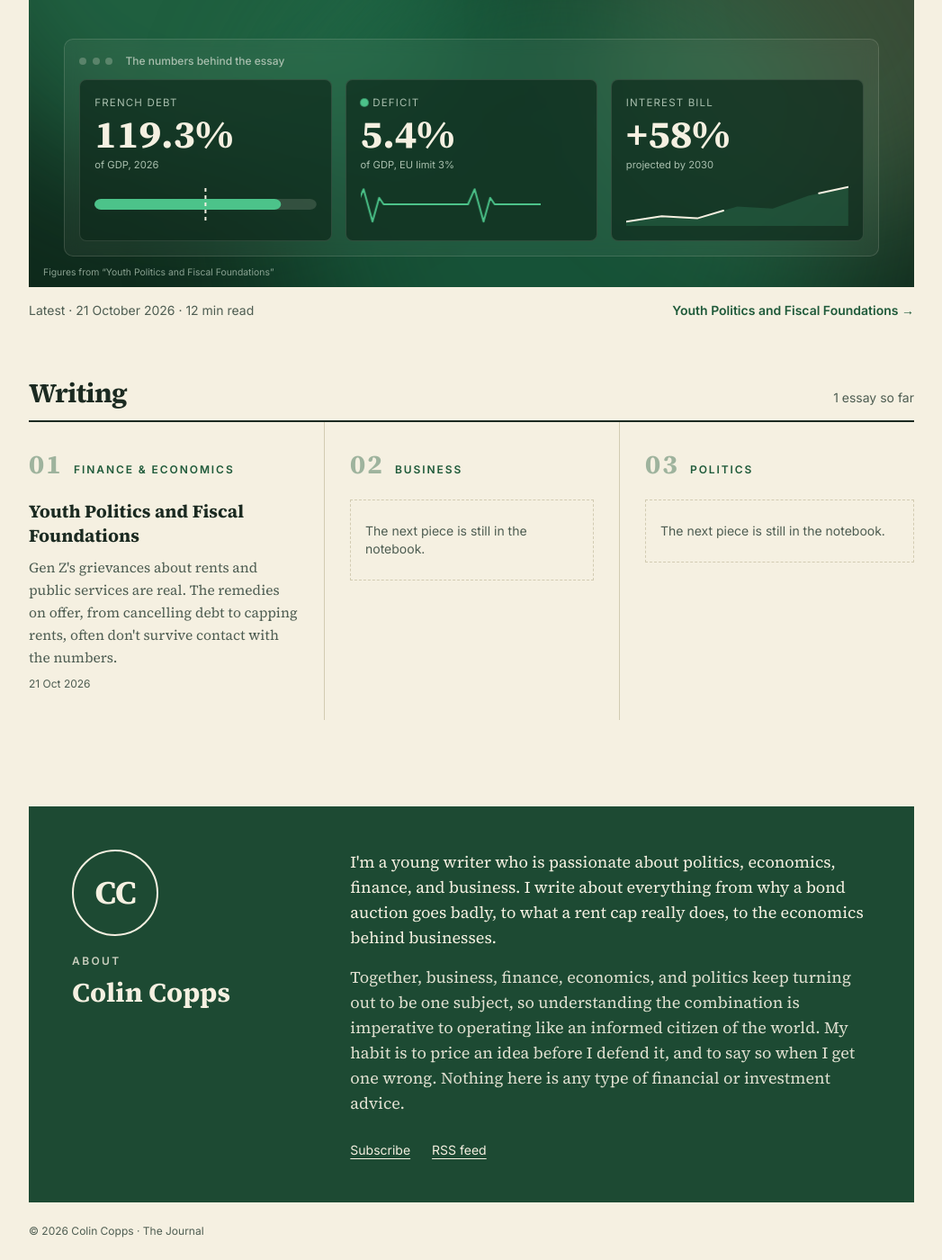
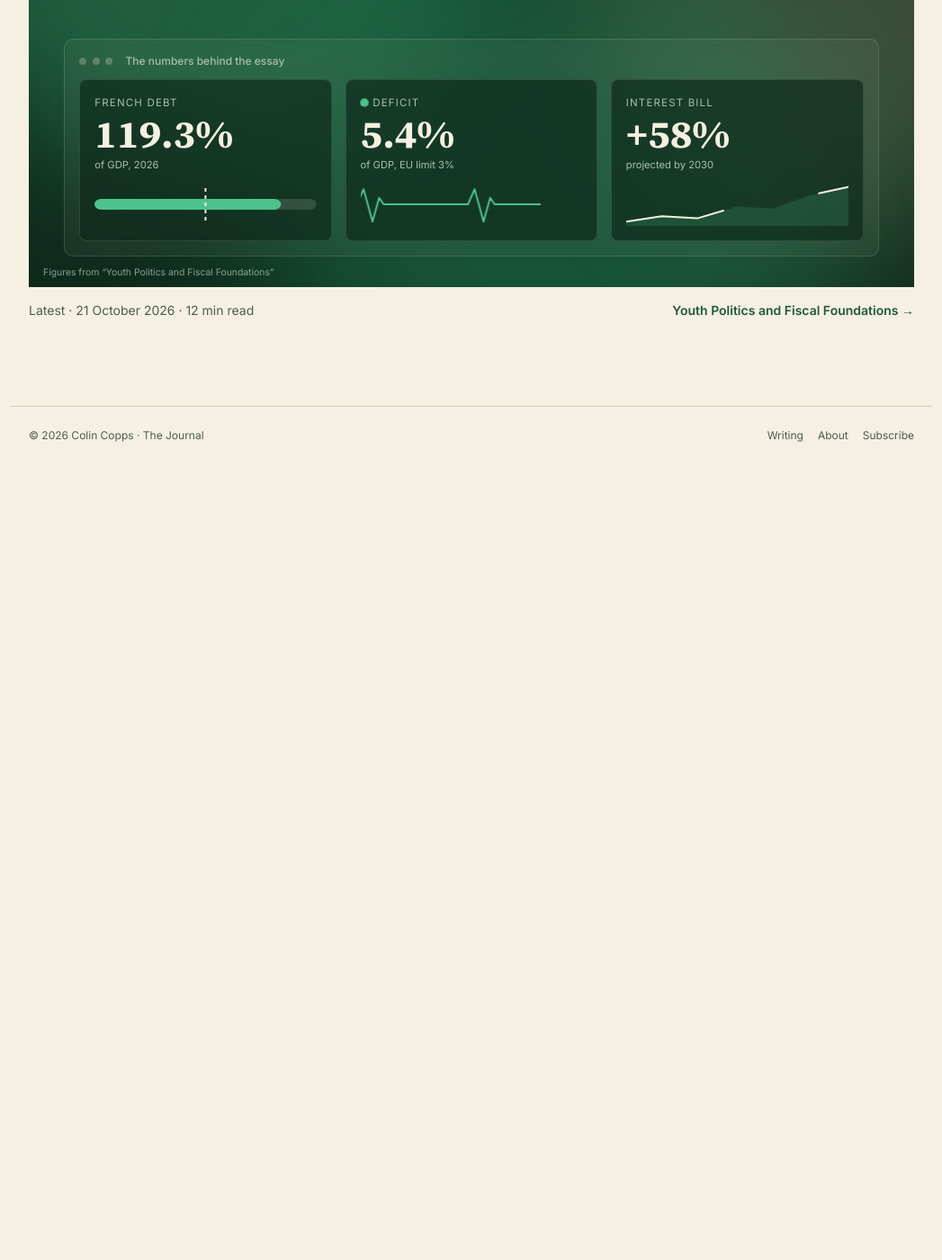
Before and after one commit to The-JournaI/the-journai.github.io, a Jekyll site: the page built from index.html, in a window 1280 px wide and 1400 px high, scrolled down 347 px. Shown: the whole window at 90% size, without its empty margins (116-1163 px from the left). Built offline with Jekyll 4.4.1, drawn with Linux system fonts in a browser that asks for light colours; nearby versions of some CDN libraries; after the commit the page ends 900 px from its top, so only the background shows below that.

Commit message:
Split Writing and About into their own pages

```diff
--- a/_layouts/default.html
+++ b/_layouts/default.html
@@ -48,8 +48,8 @@
   <header class="mx-auto max-w-5xl px-5 pt-6 pb-4 border-b-2 border-ink flex items-baseline justify-between font-sans">
     <a href="{{ '/' | relative_url }}" class="font-serif text-3xl font-bold tracking-tight">{{ site.title }}</a>
     <nav aria-label="Primary" class="flex items-center gap-5 text-sm">
-      <a class="t hidden sm:inline" href="{{ '/' | relative_url }}#writing">Writing</a>
-      <a class="t hidden sm:inline" href="{{ '/' | relative_url }}#about">About</a>
+      <a class="t hidden sm:inline" href="{{ '/writing/' | relative_url }}">Writing</a>
+      <a class="t hidden sm:inline" href="{{ '/about/' | relative_url }}">About</a>
       <a class="t hidden sm:inline" href="{{ '/subscribe/' | relative_url }}">Subscribe</a>
       <button id="theme" type="button" aria-pressed="false" class="border border-rule px-3 py-1.5 text-xs hover:border-accent hover:text-accent transition-colors">
         <span class="dark:hidden">Dark</span><span class="hidden dark:inline">Light</span><span class="sr-only"> mode</span>
@@ -61,25 +61,11 @@
     {{ content }}
   </main>
 
-  <footer id="about" class="mx-auto max-w-5xl px-5 mt-24">
-    <div class="bg-hero text-hero-ink px-6 py-12 sm:px-12 grid md:grid-cols-12 gap-10 items-start">
-      <div class="md:col-span-4 flex md:flex-col items-center md:items-start gap-5">
-        <div class="shrink-0 w-24 h-24 rounded-full border-2 border-hero-ink grid place-items-center text-4xl font-bold tracking-tight" aria-hidden="true">CC</div>
-        <div>
-          <p class="font-sans text-xs font-semibold uppercase tracking-[.2em] opacity-80">About</p>
-          <h2 class="mt-2 text-3xl font-bold leading-tight">{{ site.author }}</h2>
-        </div>
-      </div>
-      <div class="md:col-span-8 max-w-xl text-lg">
-        <p>I'm a young writer who is passionate about politics, economics, finance, and business. I write about everything from why a bond auction goes badly, to what a rent cap really does, to the economics behind businesses.</p>
-        <p class="mt-4 opacity-90">Together, business, finance, economics, and politics keep turning out to be one subject, so understanding the combination is imperative to operating like an informed citizen of the world. My habit is to price an idea before I defend it, and to say so when I get one wrong. Nothing here is any type of financial or investment advice.</p>
-        <p class="mt-7 font-sans text-sm flex flex-wrap gap-x-6 gap-y-2">
-          <a class="underline underline-offset-4 hover:opacity-80" href="{{ '/subscribe/' | relative_url }}">Subscribe</a>
-          <a class="underline underline-offset-4 hover:opacity-80" href="{{ '/feed.xml' | relative_url }}">RSS feed</a>
-        </p>
-      </div>
-    </div>
-    <p class="py-6 font-sans text-xs text-muted">© {{ 'now' | date: "%Y" }} {{ site.author }} · {{ site.title }}</p>
+  <footer class="mx-auto max-w-5xl px-5 mt-24 border-t border-rule">
+    <p class="py-6 font-sans text-xs text-muted flex flex-wrap justify-between gap-2">
+      <span>© {{ 'now' | date: "%Y" }} {{ site.author }} · {{ site.title }}</span>
+      <span class="flex gap-4"><a class="t" href="{{ '/writing/' | relative_url }}">Writing</a><a class="t" href="{{ '/about/' | relative_url }}">About</a><a class="t" href="{{ '/subscribe/' | relative_url }}">Subscribe</a></span>
+    </p>
   </footer>
 
   <script>
--- /dev/null
+++ b/about/index.html
@@ -0,0 +1,23 @@
+---
+layout: default
+title: About
+---
+<section class="pt-10">
+<div class="bg-hero text-hero-ink px-6 py-12 sm:px-12 grid md:grid-cols-12 gap-10 items-start">
+  <div class="md:col-span-4 flex md:flex-col items-center md:items-start gap-5">
+    <div class="shrink-0 w-24 h-24 rounded-full border-2 border-hero-ink grid place-items-center text-4xl font-bold tracking-tight" aria-hidden="true">CC</div>
+    <div>
+      <p class="font-sans text-xs font-semibold uppercase tracking-[.2em] opacity-80">About</p>
+      <h2 class="mt-2 text-3xl font-bold leading-tight">{{ site.author }}</h2>
+    </div>
+  </div>
+  <div class="md:col-span-8 max-w-xl text-lg">
+    <p>I'm a young writer who is passionate about politics, economics, finance, and business. I write about everything from why a bond auction goes badly, to what a rent cap really does, to the economics behind businesses.</p>
+    <p class="mt-4 opacity-90">Together, business, finance, economics, and politics keep turning out to be one subject, so understanding the combination is imperative to operating like an informed citizen of the world. My habit is to price an idea before I defend it, and to say so when I get one wrong. Nothing here is any type of financial or investment advice.</p>
+    <p class="mt-7 font-sans text-sm flex flex-wrap gap-x-6 gap-y-2">
+      <a class="underline underline-offset-4 hover:opacity-80" href="{{ '/subscribe/' | relative_url }}">Subscribe</a>
+      <a class="underline underline-offset-4 hover:opacity-80" href="{{ '/feed.xml' | relative_url }}">RSS feed</a>
+    </p>
+  </div>
+</div>
+</section>
--- a/index.html
+++ b/index.html
@@ -136,31 +136,3 @@
 })();
 </script>
 {% endif %}
-
-<section id="writing" class="pt-16">
-  <div class="flex items-baseline justify-between border-b-2 border-ink pb-3">
-    <h2 class="text-3xl font-bold tracking-tight">Writing</h2>
-    <p class="font-sans text-sm text-muted">{{ site.posts.size }} {% if site.posts.size == 1 %}essay{% else %}essays{% endif %} so far</p>
-  </div>
-  <div class="grid md:grid-cols-3">
-    {% for topic in site.data.topics %}
-    {% assign items = site.posts | where: "topic", topic.id | slice: 0, 6 %}
-    <div class="py-8 md:px-7 first:md:pl-0 last:md:pr-0 md:border-l border-rule first:md:border-l-0 border-b md:border-b-0 last:border-b-0">
-      <p class="font-sans text-xs font-semibold uppercase tracking-[.16em] text-accent flex items-baseline gap-3">
-        <span class="font-serif text-3xl font-bold leading-none opacity-40">0{{ forloop.index }}</span>{{ topic.name }}
-      </p>
-      <ul class="mt-6 space-y-6">
-        {% for post in items %}
-        <li>
-          <h3 class="text-xl font-bold leading-snug"><a class="t" href="{{ post.url | relative_url }}">{{ post.title }}</a></h3>
-          {% if post.summary %}<p class="mt-2 text-[.97rem] text-muted">{{ post.summary }}</p>{% endif %}
-          <p class="mt-2 font-sans text-xs text-muted">{{ post.date | date: "%-d %b %Y" }}</p>
-        </li>
-        {% else %}
-        <li class="font-sans text-sm text-muted border border-dashed border-rule px-4 py-6">The next piece is still in the notebook.</li>
-        {% endfor %}
-      </ul>
-    </div>
-    {% endfor %}
-  </div>
-</section>
```
Also changed, not shown: writing/index.html (added, +32 -0 lines).
